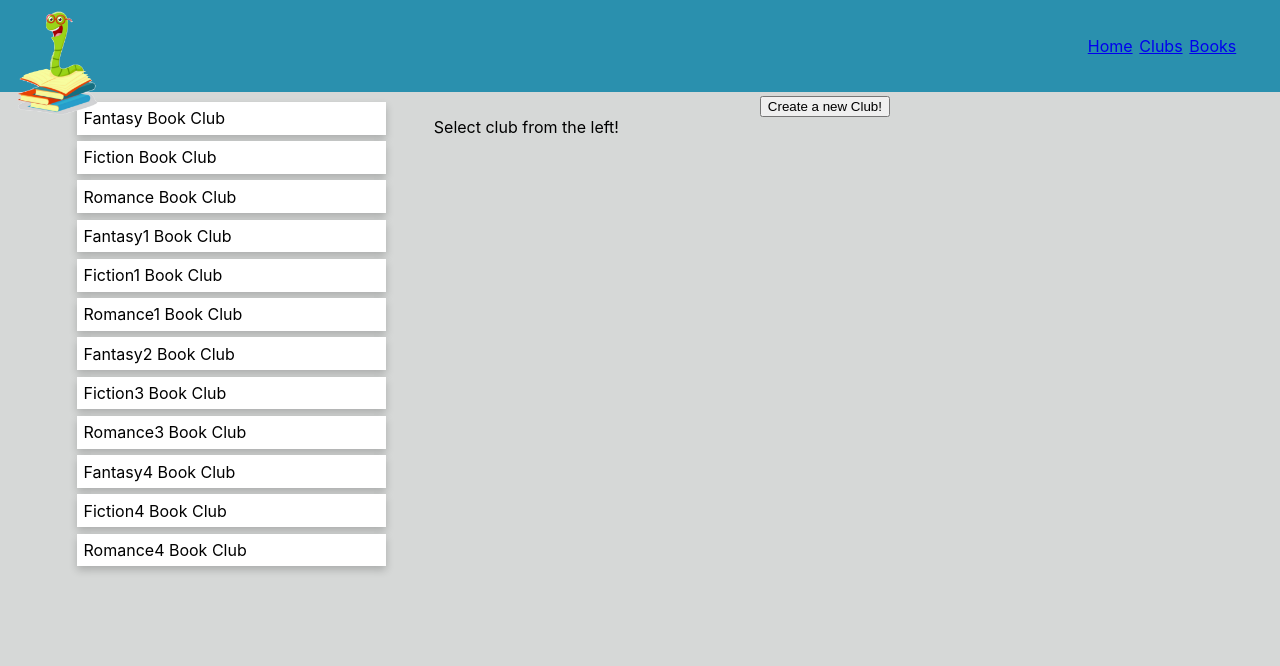
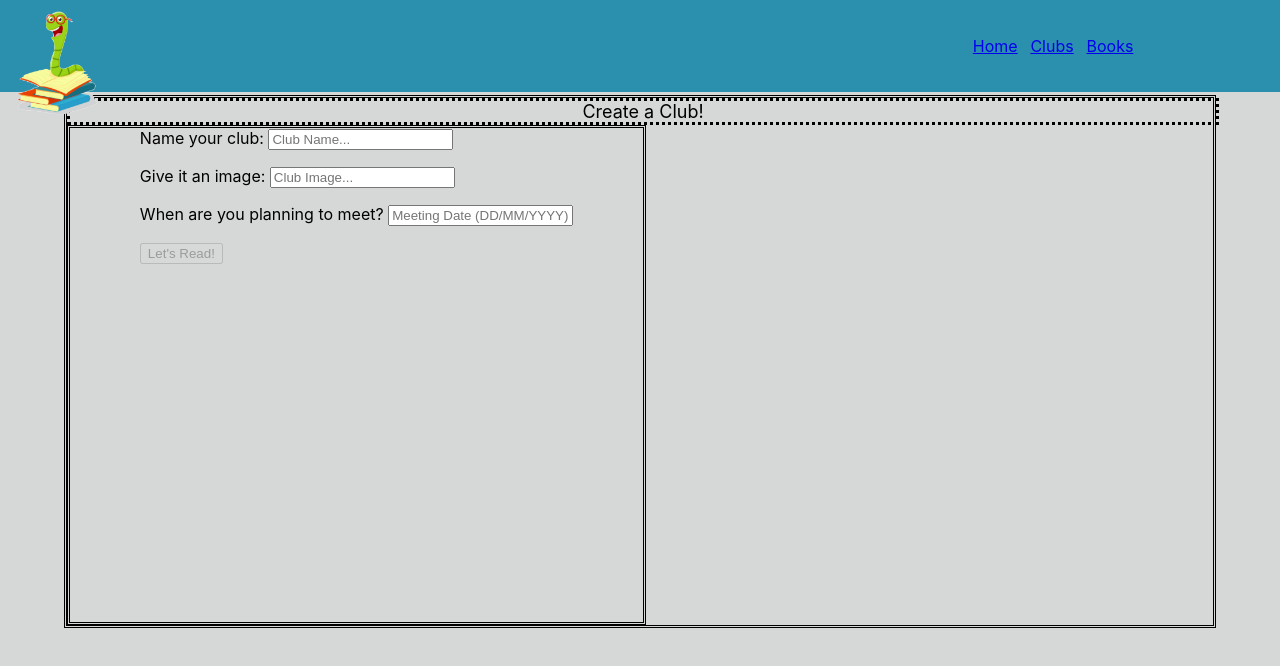
Before and after one commit to srishtinath/book-club-frontend, a React (Create React App) app: page /clubs in a window 1280 px wide. Shown: the top 666 px of the page. Built offline with nearby package versions, Linux system fonts and the light colour scheme; no server answers.

Commit message:
wednesday morning edits

```diff
--- a/src/App.js
+++ b/src/App.js
@@ -27,6 +27,7 @@ class App extends Component {
               <Route path="/home" component={UserHome} />
               <Route path="/clubs" component={MyClubs} />
               <Route path="/books" component={Books} />
+              <Route path="/create-club" component={CreateClub} />
               <Route >
                 "Error!"
               </Route>
--- /dev/null
+++ b/src/components/AddMember.js
@@ -0,0 +1,12 @@
+import React, { Component } from 'react';
+
+class AddMember extends Component {
+
+    render() {
+        return (
+            <p>Add Members!</p>
+         );
+    }
+}
+
+export default AddMember;
--- /dev/null
+++ b/src/components/ClubForm.js
@@ -0,0 +1,82 @@
+import React, { Component } from 'react';
+
+class ClubForm extends Component {
+    state = {
+        name: "",
+        image: "",
+        meeting: "",
+        toggleSubmit: true,
+    }
+
+    handleInput = (e) => {
+        this.setState({
+            [e.target.name]: e.target.value
+        }, this.checkToggle)
+    }
+
+    checkToggle = () => {
+        if (this.state.name && this.state.image && this.state.meeting){
+            this.setState({
+                toggleSubmit: false
+            })
+        }
+    }
+
+
+    handleSubmit= (event) => {
+        event.preventDefault()
+        // fetch("http://localhost:3000/clubs", {
+        //     method: "POST",
+        //     headers: {
+        //         "content-type": "application/json",
+        //         "accept": "application/json"
+        //     },
+        //     body: JSON.stringify(this.state)
+        // })
+        // .then(r => r.json())
+        // .then(newClub => {
+        //     this.props.addOneClub(newClub)
+        // })
+        this.props.toggleDisplay()
+    }
+
+    render() {
+        return (
+        <div className="create-club">
+        <form onSubmit={this.handleSubmit}>
+            <label>Name your club: </label>
+            <input
+                type="text"
+                name="name"
+                placeholder="Club Name..."
+                value={this.state.name}
+                onChange={this.handleInput}
+            />
+            <p></p>
+            <label>Give it an image: </label>
+            <input
+                type="text"
+                name="image"
+                placeholder="Club Image..."
+                value={this.state.image}
+                onChange={this.handleInput}
+            />
+            <p></p>
+            <label>When are you planning to meet? </label>
+            <input
+                type="text"
+                name="meeting"
+                placeholder="Meeting Date (DD/MM/YYYY)"
+                value={this.state.meeting}
+                onChange={this.handleInput}
+            />
+        <p></p>
+            <input type="submit" name="submit" value="Let's Read!"
+            disabled={this.state.toggleSubmit}/>
+        </form>
+        </div>
+        );
+    }
+}
+
+export default ClubForm;
--- a/src/components/CreateClub.js
+++ b/src/components/CreateClub.js
@@ -1,66 +1,33 @@
 import React, { Component } from 'react';
+import AddMember from "./AddMember";
+import ClubForm from "./ClubForm";
 
 class CreateClub extends Component {
 
     state = {
-        name: "",
-        image: "",
-        meeting: ""
+        displayForm: true
     }
 
-    handleInput = (e) => {
+    toggleDisplay = () => {
         this.setState({
-            [e.target.name]: e.target.value
-        })
-    }
-
-    handleSubmit= (event) => {
-        event.preventDefault()
-        fetch("http://localhost:3000/clubs", {
-            method: "POST",
-            headers: {
-                "content-type": "application/json",
-                "accept": "application/json"
-            },
-            body: JSON.stringify(this.state)
-        })
-        .then(r => r.json())
-        .then(newClub => {
-            this.props.addOneClub(newClub)
+            displayForm: false
         })
     }
 
     render() {
-        console.log(this.state)
         return (
-            <div>
-                <form onSubmit={this.handleSubmit}>
-                    <input
-                        type="text"
-                        name="name"
-                        placeholder="Club Name..."
-                        value={this.state.name}
-                        onChange={this.handleInput}
-                    />
-                    <input
-                        type="text"
-                        name="image"
-                        placeholder="Club Image..."
-                        value={this.state.image}
-                        onChange={this.handleInput}
-                    />
-                    <input
-                        type="text"
-                        name="meeting"
-                        placeholder="Meeting Date (DD/MM/YYYY)"
-                        value={this.state.meeting}
-                        onChange={this.handleInput}
-                    />
-                <br/>
-                    <input type="submit" name="submit" value="Let's Read!"/>
-                </form>
+            <div className="create-club-container">
+                <div className="create-club-title">Create a Club!</div>
+
+                <div className="create-club-content">
+                    {this.state.displayForm ?
+                    <ClubForm toggleDisplay={this.toggleDisplay} addOneClub={this.props.addOneClub}/>
+                    :
+                    <AddMember />
+                    }
+                </div>
             </div>
-         );
+         )
     }
 }
 
--- a/src/components/CurrentClub.js
+++ b/src/components/CurrentClub.js
@@ -35,7 +35,7 @@ class CurrentClub extends Component {
     }
 
     render() {
-        let { name, image, completed, meeting, users, books } = this.props.club
+        let { name, image, completed, meeting, users, books, user_clubs } = this.props.club
 
         return (
             <div className="current-club-container">
@@ -61,7 +61,7 @@ class CurrentClub extends Component {
                 <p> {users ? `Number of members: ${users.length}` : null}</p>
                 <ul>
                     {users.map(user =>
-                        <li>{user.name} Progress: </li>
+                        <li>{user.name} Progress: {user_clubs[0].progress} </li>
                         )}
                 </ul>
                 <button onClick={this.toggleMembers}>Add Members</button>
--- a/src/components/MyClubs.js
+++ b/src/components/MyClubs.js
@@ -22,8 +22,8 @@ class MyClubs extends Component {
             {name: "Romance4 Book Club", members: 4, currentlyReading: "Mansfield Park", nextMeeting: "11/18/2020"}
         ],
         currentClub: {},
-        display: false,
-        users: []
+        users: [],
+        displayClubList: false,
     }
 
 
@@ -83,28 +83,22 @@ class MyClubs extends Component {
     render() {
         return (
             <div className="clubs">
+                {this.state.displayClubList
+                ?
+                <div className="clubs-content">
                     <div className="clubs-container">
                     <ClubList clubs={this.state.clubs} onClubClick={this.onClubClick}/>
                     </div>
                     <div className="selected-club">
-                <div className="add-club">
-                    <button onClick={this.handleForm} >Create a new Club!</button>
-
-                    { this.state.display
-                    ?
-                    <CreateClub addOneClub={this.addOneClub}/>
-                    :
-                    null
-                }
-                </div>
                         {this.state.currentClub.name ?
                         <CurrentClub club={this.state.currentClub} deleteClub={this.deleteClub} users={this.state.users}/>
                         : "Select club from the left!"
                         }
                     </div>
-
-
-
+                </div>
+                :
+                <CreateClub />
+            }
 
             </div>
          );
--- a/src/index.css
+++ b/src/index.css
@@ -26,6 +26,7 @@ code {
   list-style-type: none;
   margin-right: 5%;
   margin-left: auto;
+  width: 20%;
 }
 
 .navbar li {
@@ -56,6 +57,10 @@ code {
 }
 
 .clubs {
+  border-style: double;
+}
+
+.clubs-content {
   display: flex;
   flex-direction: row;
   height: 35em;
@@ -106,6 +111,40 @@ code {
 .club-picture {
   max-width: 100%;
 }
+
+.create-club-container {
+  display: block;
+}
+.create-club-title {
+  width: 100%;
+  font-size: large;
+  margin: auto;
+  text-align: center;
+  border-style: dotted;
+}
+
+.create-club-content {
+  display: flex;
+  height: 500px;
+}
+
+.create-club {
+  width: 50%;
+  border-style: double;
+  display: flex;
+  justify-content: space-around;
+}
+
+.add-members {
+  width: 50%;
+  border-style: dashed;
+  display: none;
+}
+
+.show {
+  display: block;
+}
+
 
 .user-info {
   float: left;
```
Lines whose indentation alone changed are shown as unchanged.
